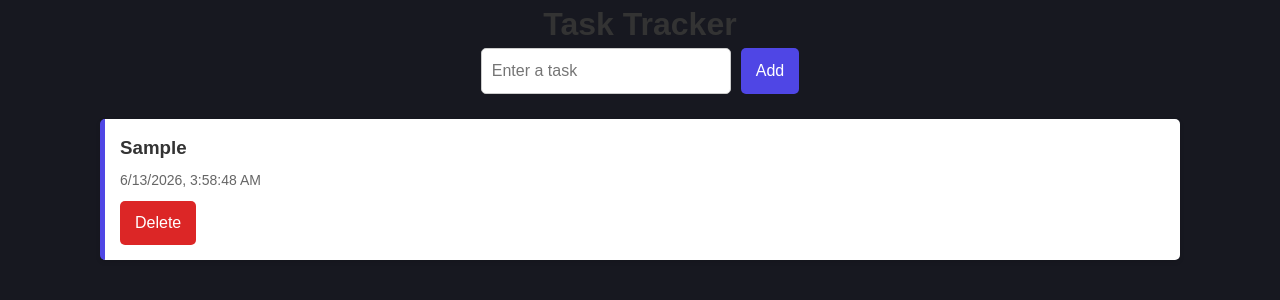
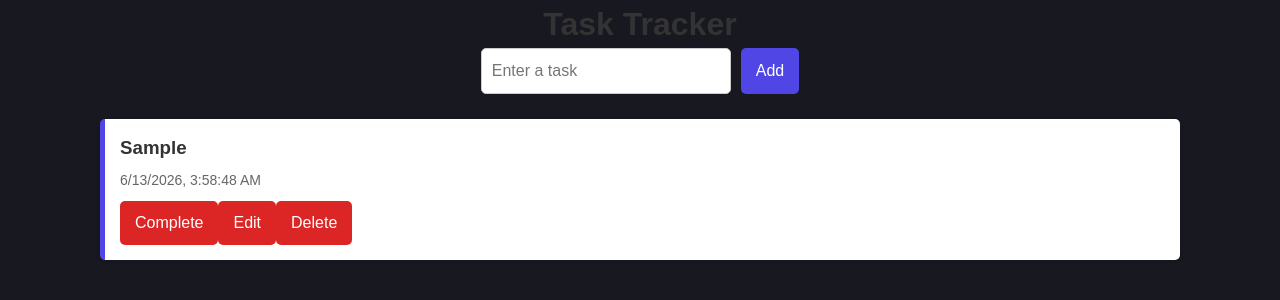
Before and after one commit to khalidallib/to-do, a React (Create React App) app: page / in a window 1280 px wide. Both pictures are taken after typing "Sample" into the empty fields and a click on the button "Add". Shown: the top 300 px of the page. Built offline with nearby package versions, Linux system fonts and the light colour scheme.

Commit message:
final push

```diff
--- a/src/components/TaskItem.js
+++ b/src/components/TaskItem.js
@@ -1,15 +1,72 @@
+import { useState } from "react";
+
 function TaskItem({ task, dispatch }) {
+  const [editing, setEditing] = useState(false);
+  const [newText, setNewText] = useState(task.text);
+
+  function deleteTask() {
+    dispatch({
+      type: "DELETE_TASK",
+      id: task.id
+    });
+  }
+
+  function completeTask() {
+    dispatch({
+      type: "COMPLETE_TASK",
+      id: task.id
+    });
+  }
+
+  function saveTask() {
+    if (newText.trim() === "") {
+      alert("Task cannot be empty.");
+      return;
+    }
+
+    dispatch({
+      type: "UPDATE_TASK",
+      id: task.id,
+      newText: newText
+    });
+
+    setEditing(false);
+  }
+
   return (
-    <div className="task">
-      <h3>{task.text}</h3>
-      <p>{task.date}</p>
-      <button onClick={() =>
-          dispatch({
-            type: "DELETE_TASK",
-            id: task.id
-          })
-        }
-      > Delete </button>
+    <div className={task.completed ? "task completed" : "task"}>
+      {editing ? (
+        <>
+          <input
+            type="text"
+            value={newText}
+            onChange={(event) =>
+              setNewText(event.target.value)
+            }
+          />
+
+          <button onClick={saveTask}>
+            Save
+          </button>
+        </>
+      ) : (
+        <>
+          <h3>{task.text}</h3>
+          <p>{task.date}</p>
+        </>
+      )}
+
+      <button onClick={completeTask}>
+        Complete
+      </button>
+
+      <button onClick={() => setEditing(true)}>
+        Edit
+      </button>
+
+      <button onClick={deleteTask}>
+        Delete
+      </button>
     </div>
   );
 }
```
